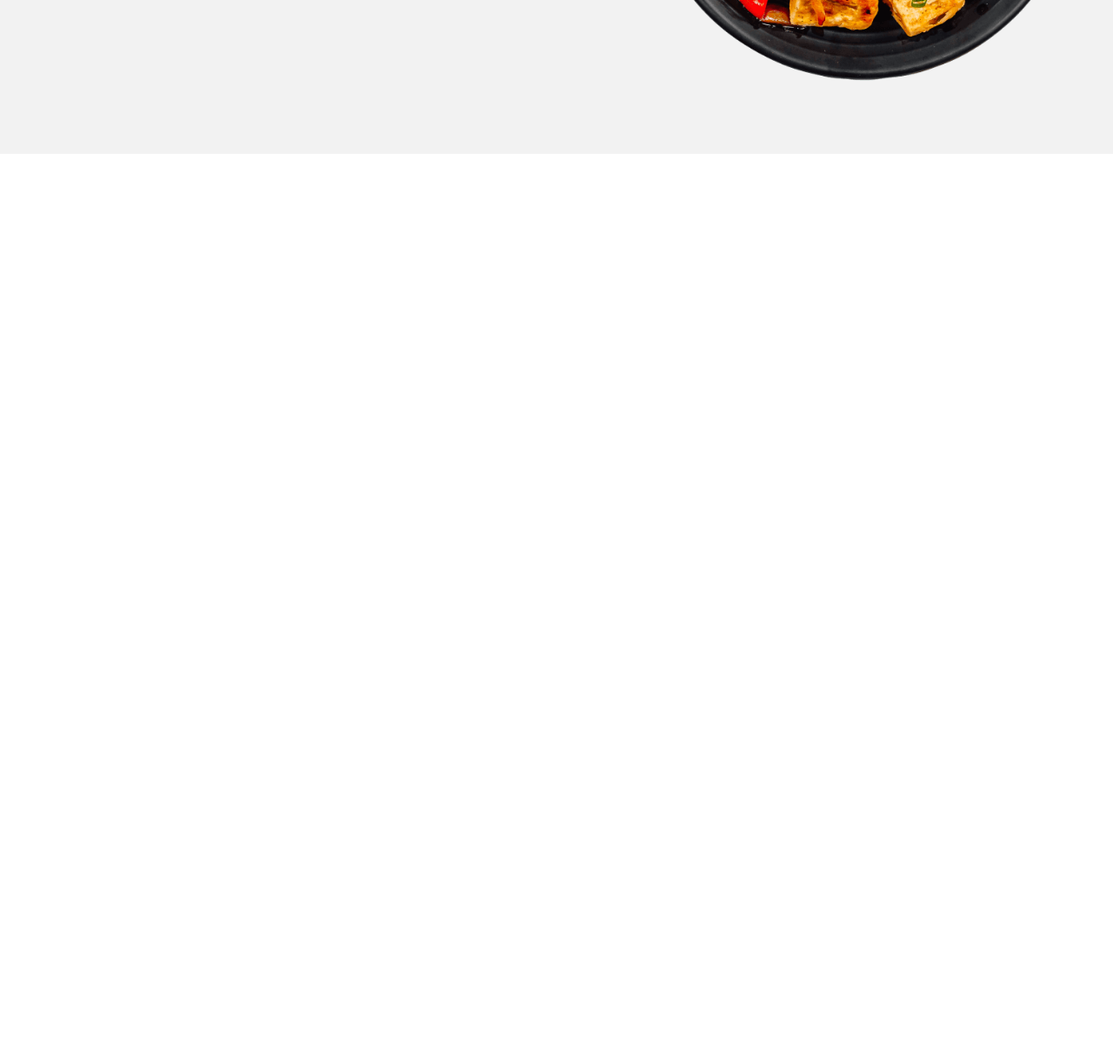
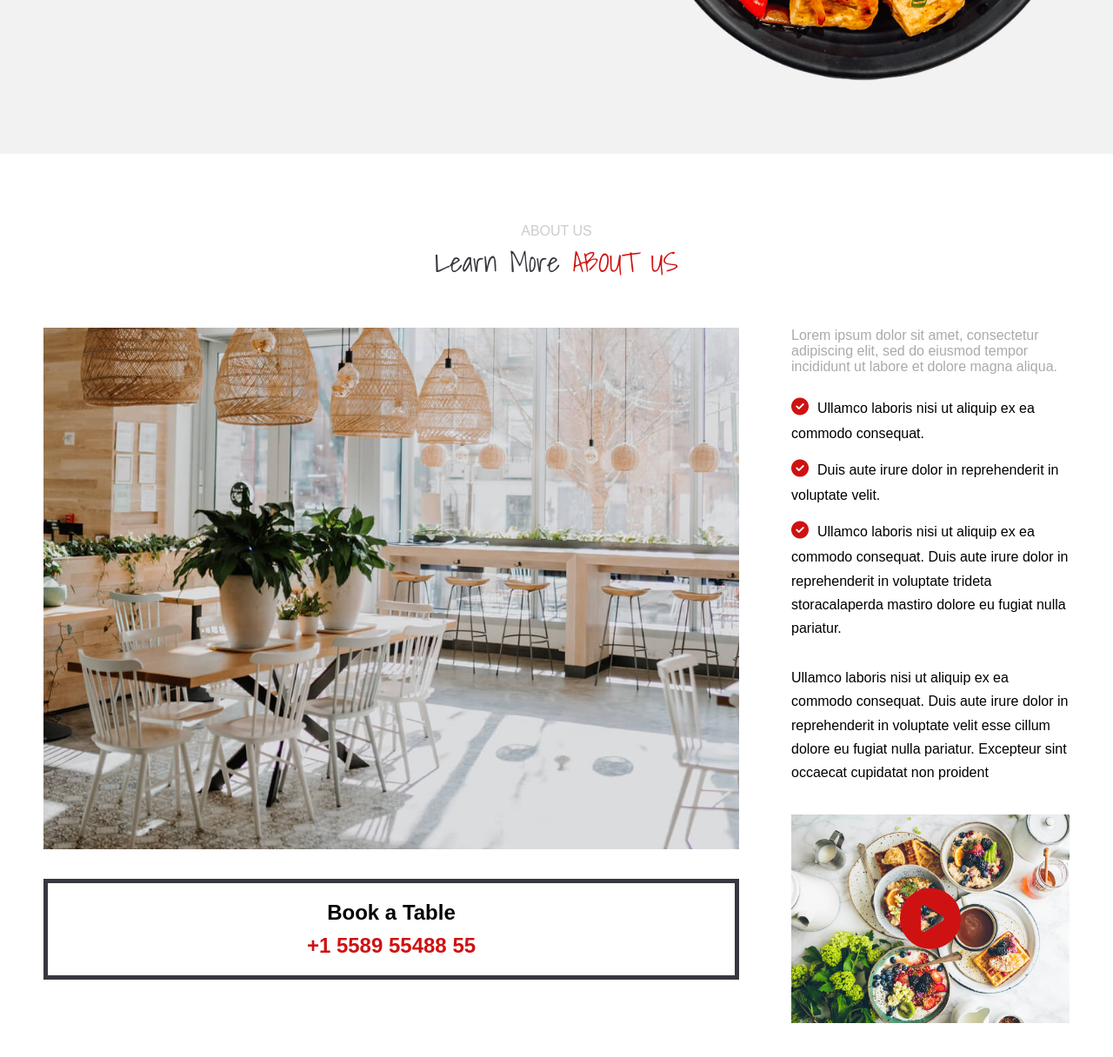
Before and after one commit to Adamelbouchiri/DOM-final-project-Adam-El-Bouchiri, a plain HTML site: page index.html in a window 1280 px wide. Shown: the part 580-1796 px from the top of the page at 87% size. Before the commit the page ends 800 px from the top, so only its background shows below. Drawn offline with Linux system fonts and the light colour scheme.

Commit message:
about-first-part

```diff
--- a/index.html
+++ b/index.html
@@ -36,7 +36,7 @@
       </div>
     </div>
 
-    <div class="landing-page">
+    <div id="home" class="landing-page">
       <div class="landing-page-info">
         <h1 class="title">Enjoy Your Healthy Delicious Food</h1>
         <p>We are team of talented designers making websites with Bootstrap</p>
@@ -50,7 +50,53 @@
           </a>
         </div>
       </div>
-      <img src="./public/images/hero-img.png" alt="">
+      <img src="./public/images/hero-img.png" alt="" />
+    </div>
+
+    <div id="about" class="about">
+      <div class="about-header">
+        <span>About Us</span>
+        <h1>Learn More <span>About Us</span></h1>
+      </div>
+      <div class="about-body">
+        <div class="about-left">
+          <img src="./public/images/about.jpg" alt="" />
+          <div class="book-div">
+            <h2>Book a Table</h2>
+            <h2 class="number">+1 5589 55488 55</h2>
+          </div>
+        </div>
+        <div class="about-right">
+          <p class="first-para">
+            Lorem ipsum dolor sit amet, consectetur adipiscing elit, sed do
+            eiusmod tempor incididunt ut labore et dolore magna aliqua.
+          </p>
+          <p>
+            <span><i class="fa-solid fa-circle-check"></i></span>Ullamco laboris
+            nisi ut aliquip ex ea commodo consequat.
+          </p>
+          <p>
+            <span><i class="fa-solid fa-circle-check"></i></span>Duis aute irure
+            dolor in reprehenderit in voluptate velit.
+          </p>
+          <p>
+            <span><i class="fa-solid fa-circle-check"></i></span>Ullamco laboris
+            nisi ut aliquip ex ea commodo consequat. Duis aute irure dolor in
+            reprehenderit in voluptate trideta storacalaperda mastiro dolore eu
+            fugiat nulla pariatur.
+          </p>
+          <p class="last-para">
+            Ullamco laboris nisi ut aliquip ex ea commodo consequat. Duis aute
+            irure dolor in reprehenderit in voluptate velit esse cillum dolore
+            eu fugiat nulla pariatur. Excepteur sint occaecat cupidatat non
+            proident
+          </p>
+          <div class="image-div">
+            <img src="./public/images/about-2.jpg" alt="">
+            <span><i class="fa-solid fa-circle-play"></i></span>
+          </div>
+        </div>
+      </div>
     </div>
   </body>
 </html>
--- a/src/sass/_allModuls.scss
+++ b/src/sass/_allModuls.scss
@@ -1,2 +1,3 @@
 @import "./modules/navBar";
 @import "./modules/landing";
+@import "./modules/aboutUs";
--- /dev/null
+++ b/src/sass/modules/_aboutUs.scss
@@ -0,0 +1,93 @@
+.about {
+  padding-block: 80px;
+  text-align: center;
+}
+
+.about .about-header {
+  padding-bottom: 50px;
+}
+
+.about .about-header span {
+  text-transform: uppercase;
+  color: #ccc;
+}
+
+.about .about-header h1 {
+  color: $black-color;
+  font-family: myFont;
+  font-weight: 300;
+}
+
+.about .about-header h1 span {
+  color: $red-color;
+  font-family: myFont;
+}
+
+.about .about-body {
+  display: flex;
+  justify-content: center;
+  padding-inline: 50px;
+  gap: 60px;
+}
+
+.about .about-body .about-left img {
+  width: 800px;
+}
+
+.about .about-body .about-left .book-div {
+  border: 5px solid $black-color;
+  padding: 20px;
+  margin-top: 30px;
+}
+
+.about .about-body .about-left .book-div .number {
+  color: $red-color;
+  padding-top: 10px;
+}
+
+.about .about-body .about-right {
+  width: 500px;
+  text-align: start;
+}
+
+.about .about-body .about-right .first-para {
+  color: #aaa;
+  padding-bottom: 20px;
+}
+
+.about .about-body .about-right p:nth-child(2),
+.about .about-body .about-right p:nth-child(3),
+.about .about-body .about-right p:nth-child(4) {
+  padding-bottom: 10px;
+  line-height: 1.7;
+}
+
+.about .about-body .about-right p span {
+  color: $red-color;
+  font-size: 20px;
+  padding-right: 10px;
+}
+
+.about .about-body .about-right .last-para {
+  padding-top: 20px;
+  padding-bottom: 35px;
+  line-height: 1.7;
+}
+
+.about .about-body .about-right .image-div {
+  position: relative;
+}
+
+.about .about-body .about-right .image-div img {
+  width: 100%;
+}
+
+.about .about-body .about-right .image-div span {
+  position: absolute;
+  top: 50%;
+  left: 50%;
+  transform: translate(-50%, -50%);
+  font-size: 70px;
+  color: $red-color;
+  cursor: pointer;
+}
--- a/src/sass/modules/_navBar.scss
+++ b/src/sass/modules/_navBar.scss
@@ -14,7 +14,8 @@
   position: sticky;
   top: 0;
   background-color: white;
-  box-shadow: 1px -5px 12px 0px rgba(0, 0, 0, 0.5);;
+  box-shadow: 1px -5px 12px 0px rgba(0, 0, 0, 0.5);
+  z-index: 999;
 }
 
 .nav-bar .title {
```
Also changed, not shown: public/css/app.css, 1 other file.
